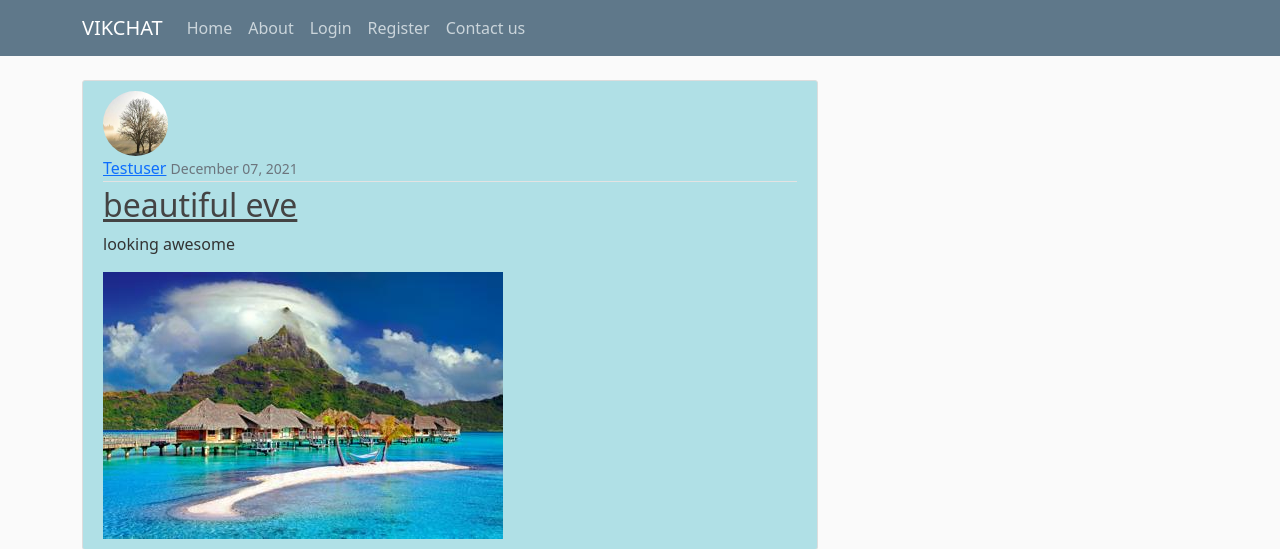
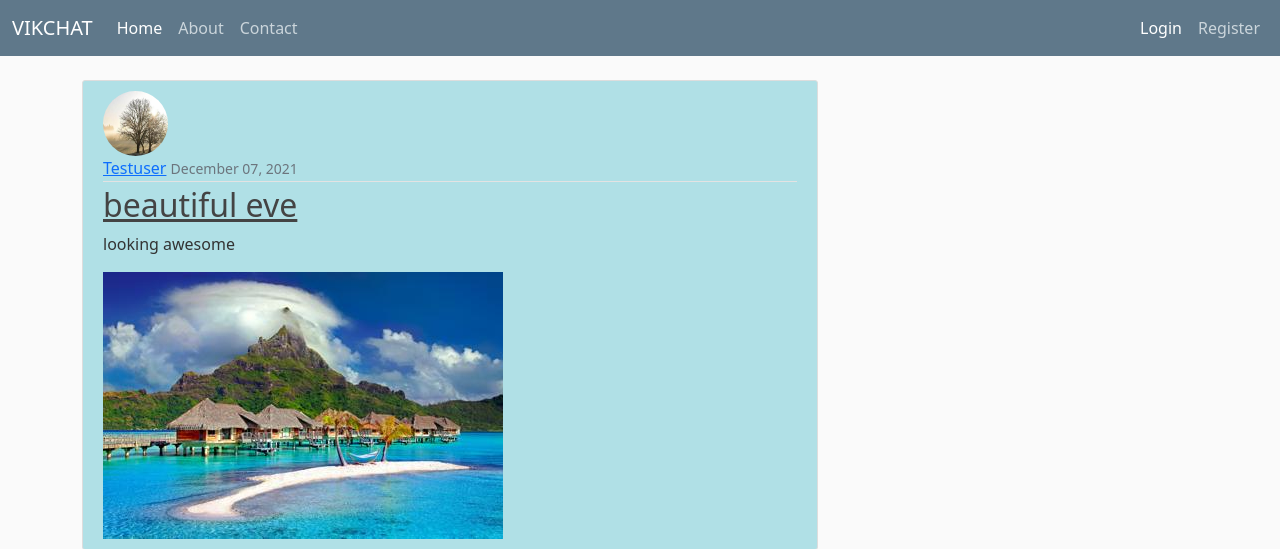
Before and after one commit to vikrant024/djangoblog, a Django app: page / in a window 1280 px wide. Shown: the top 549 px of the page. Run offline with Django 3.2, Linux system fonts and the light colour scheme; data comes from the database, SQL or seed files in the repository.

Commit message:
Update base.html

```diff
--- a/blog/templates/blog/base.html
+++ b/blog/templates/blog/base.html
@@ -19,32 +19,67 @@
 <body>
 <header class="site-header">
     <nav class="navbar navbar-expand-md navbar-dark bg-steel fixed-top">
-        <div class="container">
-        <a class="navbar-brand mr-4" href="{% url 'blog-home' %}">VIKCHAT</a>
-        <button class="navbar-toggler" type="button" data-toggle="collapse" data-target="#navbarToggle" aria-controls="navbarToggle" aria-expanded="false" aria-label="Toggle navigation">
+
+        <div class="container-fluid">
+
+        <a class="navbar-brand mr-4" href="{%url 'blog-home'%}">VIKCHAT</a>
+
+        <button class="navbar-toggler" type="button" data-bs-toggle="collapse" data-bs-target="#navbarTogglerDemo03" aria-controls="navbarTogglerDemo03" aria-expanded="false" aria-label="Toggle navigation">
+
         <span class="navbar-toggler-icon"></span>
+
         </button>
-        <div class="collapse navbar-collapse" id="navbarToggle">
-            <div class="navbar-nav mr-auto">
-            <a class="nav-item nav-link" href="{% url 'blog-home' %}">Home</a>
-            <a class="nav-item nav-link" href="{% url 'blog-about' %}">About</a>
+
+        <div class="collapse navbar-collapse" id="navbarTogglerDemo03">
+
+        <ul class="navbar-nav me-auto mb-2 mb-lg-0">
+
+        <li class="nav-item">
+
+        <a class="nav-link active" aria-current="page" href="{%url 'blog-home' %}">Home</a>
+
+        </li>
+
+        <li class="nav-item">
+
+        <a class="nav-link" href="{%url 'blog-about'%}">About</a>
+
+        </li>
+
+        <li class="nav-item">
+
+        <a class="nav-link" href="{%url 'blog-contact'%}">Contact</a>
+
+        </li>
+
+        </ul>
+        <div class="navbar-nav">
+
+            <!-- Checking if user is logged in or not if yes, displaying login and register option in navigation bar anf if logged in then , logout option-->
+
+            {% if user.is_authenticated %}
+
+            <a class="nav-item nav-link" href="{%url 'profile'%}">Profile</a>
+
+            <a class="nav-item nav-link" href="{%url 'post-create'%}">New Post</a>
+
+            <a class="nav-item nav-link" href="{%url 'logout'%}">Logout</a>
+
+            {% else %}
+
+            <a class="nav-item nav-link active" href="{%url 'login'%}">Login</a>
+
+            <a class="nav-item nav-link" href="{%url 'register'%}">Register</a>
+
+            {% endif %}
 
             </div>
-            <!-- Navbar Right Side -->
-            <div class="navbar-nav">
-            {% if user.is_authenticated %}
-                <a class="nav-item nav-link" href="{% url 'post-create' %}">New Post</a>
-                <a class="nav-item nav-link" href="{% url 'profile' %}">Profile</a>
-                <a class="nav-item nav-link" href="{% url 'logout' %}">Logout</a>
-              {% else %}
-                <a class="nav-item nav-link" href="{% url 'login' %}">Login</a>
-                <a class="nav-item nav-link" href="{% url 'register' %}">Register</a>
-              {% endif %}
-            <a class="nav-item nav-link" href="{% url 'blog-contact' %}">Contact us</a>
+
             </div>
-        </div>
-        </div>
-    </nav>
+
+            </div>
+
+            </nav>
 </header>
     <main role="main" class="container">
         <div class="row">
```
